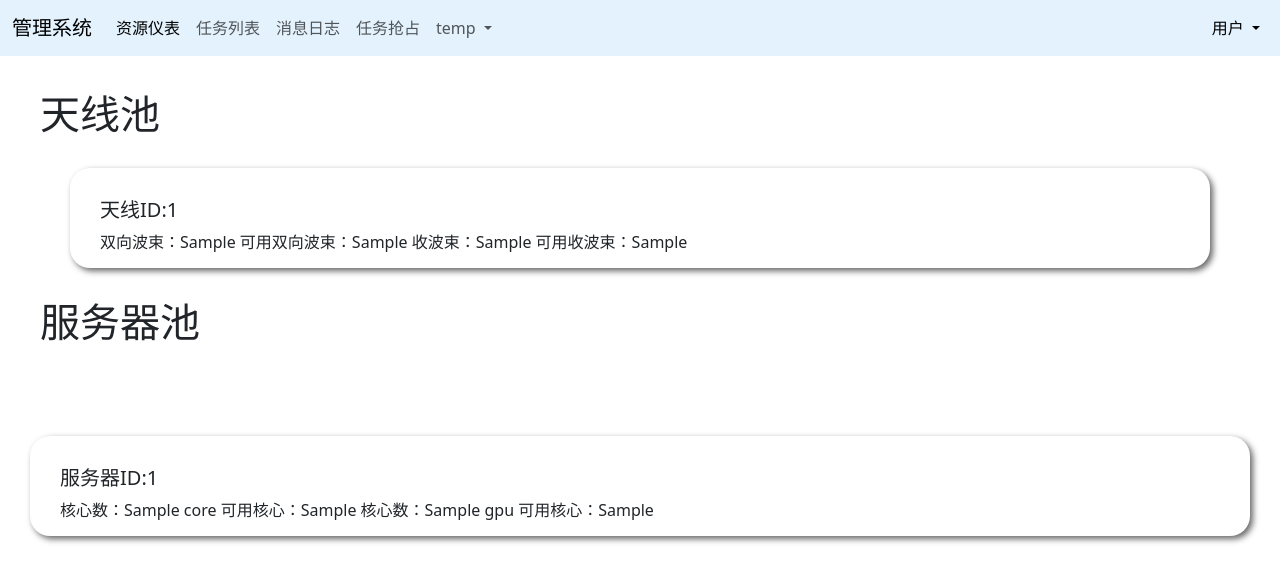
After one commit to Dovahlore/django-frontend, a Django app: template website/app/templates/logs.html in a window 1280 px wide. The commit adds this page. Shown: the top 582 px of the page. Run offline with Django 5.2, Linux system fonts and the light colour scheme; the template is opened without the code that fills it: most values are stand-ins (such as "Sample title", 1, 10 or a date in 2020); some libraries are stand-ins or nearby versions.

Commit message:
taskpage—functionize

```diff
--- /dev/null
+++ b/website/app/templates/logs.html
@@ -0,0 +1,114 @@
+<!DOCTYPE html>
+<html lang="en">
+{% load static %}
+<head>
+    <meta charset="UTF-8">
+    <title>消息页</title>
+
+    <link href="{% static 'bootstrap/bootstrap-5.3.0-alpha1-dist/css/bootstrap.min.css' %}" rel="stylesheet">
+    <link href="{% static 'fontawesome/fontawesome-free-5.15.4-web/css/all.min.css' %}" rel="stylesheet">
+
+</head>
+<body>
+<nav class="navbar navbar-expand-lg" style="background-color: #e3f2fd;position:fixed;top:0;width:100%;z-index:10">
+    <div class="container-fluid">
+        <a class="navbar-brand" href="/">管理系统</a>
+        <button class="navbar-toggler" type="button" data-bs-toggle="collapse" data-bs-target="#navbarSupportedContent"
+                aria-controls="navbarSupportedContent" aria-expanded="false" aria-label="Toggle navigation">
+            <span class="navbar-toggler-icon"></span>
+        </button>
+        <div class="collapse navbar-collapse" id="navbarSupportedContent">
+            <ul class="navbar-nav me-auto mb-2 mb-lg-0">
+                <li class="nav-item">
+                    <a class="nav-link  active" href="/meters">资源仪表</a>
+                </li>
+                <li class="nav-item">
+                    <a class="nav-link" href="/tasks">任务列表</a>
+                </li>
+                <li class="nav-item">
+                    <a class="nav-link" href="/logs">消息日志</a>
+                </li>
+                <li class="nav-item">
+                    <a class="nav-link" href="/meters">任务抢占</a>
+                </li>
+                <li class="nav-item dropdown">
+                    <a class="nav-link dropdown-toggle" href="/organize" id="navbarDropdown2" role="button"
+                       data-bs-toggle="dropdown" aria-current="page" aria-expanded="false">
+                        temp
+                    </a>
+                    <ul class="dropdown-menu" aria-labelledby="navbarDropdown2">
+                        <li><a class="dropdown-item" href="/">实时</a></li>
+                        <li><a class="dropdown-item" href="/"></a></li>
+                    </ul>
+                </li>
+            </ul>
+            <form class="d-flex" role="search">
+
+                <ul class="navbar-nav me-auto mb-2 mb-lg-0">
+
+                    <li class="nav-item dropdown">
+                        <a class="nav-link dropdown-toggle active" href="/organize" id="navbarDropdown" role="button"
+                           data-bs-toggle="dropdown" aria-current="page" aria-expanded="false">
+                            用户
+                        </a>
+                        <ul class="dropdown-menu" aria-labelledby="navbarDropdown">
+                            <li><a class="dropdown-item" href="/s/logout">注销</a></li>
+
+                        </ul>
+                    </li>
+                </ul>
+            </form>
+        </div>
+    </div>
+</nav>
+<div style="margin:90px 40px;">
+
+
+    <div>
+        <h1>
+            天线池
+        </h1>
+
+        {% for antenna in antennas %}
+        <div style="border-radius:20px;box-shadow: 3px 3px 6px #666;height:100px;padding:30px;margin:30px;">
+            <h5>
+                天线ID:{{antenna.id}}
+            </h5>
+            <div>
+                双向波束：{{antenna.dual_beam}}
+                可用双向波束：{{antenna.available_dual_beam}}
+
+                收波束：{{antenna.rec_beam}}
+                可用收波束：{{antenna.available_rec_beam}}
+            </div>
+        </div>
+        {% endfor %}
+
+
+    </div>
+    <h1>
+        服务器池
+    </h1>
+</div>
+<div>
+ {% for server in servers %}
+        <div style="border-radius:20px;box-shadow: 3px 3px 6px #666;height:100px;padding:30px;margin:30px;">
+            <h5>
+                服务器ID:{{server.id}}
+            </h5>
+            <div>
+                核心数：{{server.core}}
+                可用核心：{{server.available_core}}
+                核心数：{{server.GPU}}
+                可用核心：{{server.available_GPU}}
+            </div>
+        </div>
+        {% endfor %}
+
+</div>
+<script src="{% static 'jquery-3.7.1.min.js'%}"></script>
+<script src="{% static 'bootstrap/bootstrap-5.3.0-alpha1-dist/js/bootstrap.bundle.min.js'%}"></script>
+
+</body>
+
+</html>
```
Also changed, not shown: website/app/models.py (+7 -1 lines), website/app/templates/tasks.html (+37 -5 lines), website/app/views/logs.py (added, +10 -0 lines), website/app/views/task.py (+66 -3 lines), website/app/migrations/0008_alter_task_list_status.py (added).
